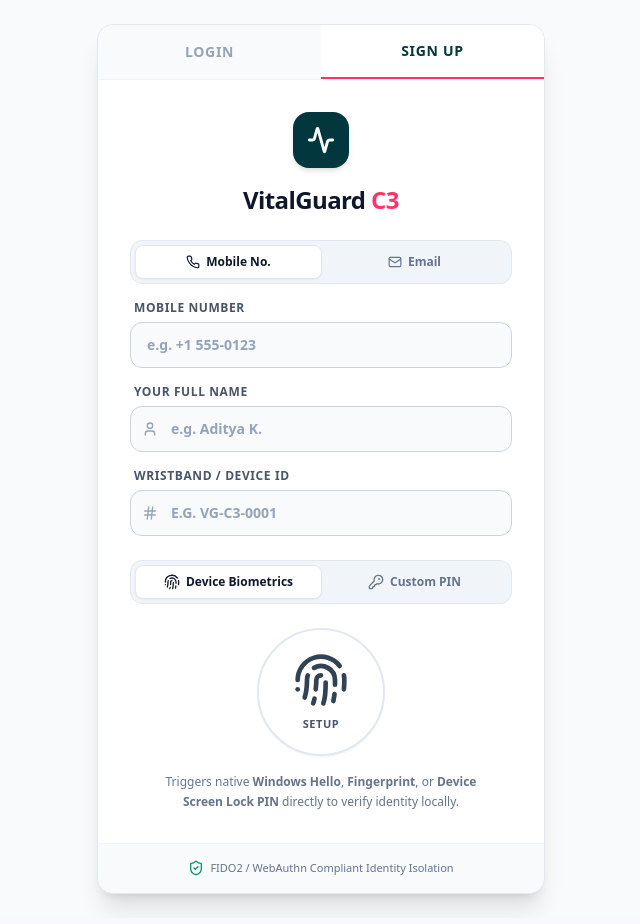
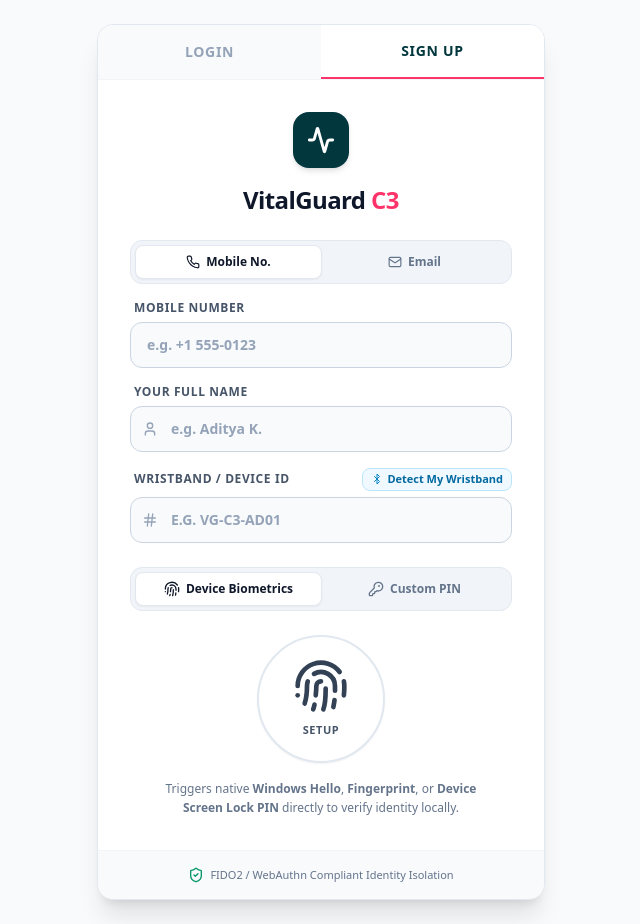
Before and after one commit to Aditya1kumbhar/vitalguard-c3, a Next.js app in the folder frontend/: page /login in a window 1280 px wide. Both pictures are taken after a click on the button "SIGN UP". Shown: the whole page, without its empty margins (319-959 px from the left). Built offline with nearby package versions, Linux system fonts and the light colour scheme.

Commit message:
feat(ble): Implement Option B auto-pairing, hardware MAC binding, and 1-to-1 account privacy enforcement

```diff
--- a/frontend/app/login/page.tsx
+++ b/frontend/app/login/page.tsx
@@ -1,7 +1,7 @@
 'use client';
 
 import React, { useState, useEffect } from 'react';
-import { ShieldCheck, Fingerprint, Activity, AlertCircle, KeyRound, CheckCircle2, User, Phone, Mail, Hash } from 'lucide-react';
+import { ShieldCheck, Fingerprint, Activity, AlertCircle, KeyRound, CheckCircle2, User, Phone, Mail, Hash, Bluetooth } from 'lucide-react';
 import { useAuth } from '../context/AuthContext';
 import PinPad from '../components/PinPad';
 import {
@@ -40,6 +40,8 @@ export default function LoginPage() {
   // Status & Feedback
   const [error, setError] = useState('');
   const [statusMessage, setStatusMessage] = useState('');
+  const [detectingBand, setDetectingBand] = useState(false);
+  const [bandDetectedMsg, setBandDetectedMsg] = useState('');
 
   useEffect(() => {
     isPlatformAuthenticatorAvailable().then(supported => setHasPlatformBiometrics(supported));
@@ -68,6 +70,62 @@ export default function LoginPage() {
   const validateLogin = () => {
     if (!identifier.trim()) return 'Please enter your Mobile No. or Email.';
     return null;
+  };
+
+  const handleDetectWristband = async () => {
+    setError('');
+    setBandDetectedMsg('');
+    playHaptic('click');
+    const nav = navigator as any;
+    if (!nav.bluetooth) {
+      setError('Web Bluetooth is not supported on this browser. Use Chrome (Desktop/Android) or type your Band ID manually.');
+      return;
+    }
+
+    setDetectingBand(true);
+    setStatusMessage('Scanning for nearby VitalGuard wristband...');
+
+    try {
+      const SERVICE_UUID = '4fafc201-1fb5-459e-8fcc-c5c9c331914b';
+      const DEVICE_ID_CHAR_UUID = 'beb5483e-36e1-4688-b7f5-ea07361b26a9';
+
+      const device = await nav.bluetooth.requestDevice({
+        filters: [{ namePrefix: 'VitalGuard' }],
+        optionalServices: [SERVICE_UUID],
+      });
+
+      setStatusMessage(`Found ${device.name || 'Wristband'}! Reading factory identity...`);
+
+      let detectedId = '';
+
+      try {
+        const server = await device.gatt.connect();
+        const service = await server.getPrimaryService(SERVICE_UUID);
+        const char = await service.getCharacteristic(DEVICE_ID_CHAR_UUID);
+        const val = await char.readValue();
+        detectedId = new TextDecoder().decode(val);
+        device.gatt.disconnect();
+      } catch (gattErr) {
+        if (device.name && device.name.includes('-')) {
+          const suffix = device.name.split('-')[1];
+          detectedId = `VG-C3-${suffix.toUpperCase()}`;
+        } else {
+          detectedId = device.name || 'VG-C3-0001';
+        }
+      }
+
+      setBandId(detectedId);
+      setBandDetectedMsg(`Device discovered & bound: ${detectedId}`);
+      setStatusMessage('');
+      playHaptic('pop');
+    } catch (err: any) {
+      if (err.name !== 'NotFoundError') {
+        setError(err.message || 'Failed to detect wristband.');
+      }
+      setStatusMessage('');
+    } finally {
+      setDetectingBand(false);
+    }
   };
 
   const handleSignupAuth = async () => {
@@ -461,19 +519,40 @@ export default function LoginPage() {
                   </div>
                 </div>
                 <div>
-                  <label className="block text-xs font-bold uppercase tracking-wider text-slate-600 mb-1.5 pl-1">
-                    Wristband / Device ID
-                  </label>
+                  <div className="flex items-center justify-between mb-1.5 pl-1">
+                    <label className="text-xs font-bold uppercase tracking-wider text-slate-600">
+                      Wristband / Device ID
+                    </label>
+                    <button
+                      type="button"
+                      onClick={handleDetectWristband}
+                      disabled={detectingBand}
+                      className="inline-flex items-center gap-1 text-[11px] font-bold text-sky-700 bg-sky-50 hover:bg-sky-100 border border-sky-200 px-2 py-0.5 rounded-lg transition-all shadow-xs"
+                      title="Auto-scan hardware MAC via Bluetooth"
+                    >
+                      <Bluetooth className={`w-3 h-3 ${detectingBand ? 'animate-pulse text-sky-500' : 'text-sky-600'}`} />
+                      <span>{detectingBand ? 'Detecting...' : 'Detect My Wristband'}</span>
+                    </button>
+                  </div>
                   <div className="relative">
                     <Hash className="absolute left-3 top-1/2 -translate-y-1/2 w-4 h-4 text-slate-400" />
                     <input
                       type="text"
                       value={bandId}
-                      onChange={(e) => setBandId(e.target.value)}
-                      placeholder="e.g. VG-C3-0001"
+                      onChange={(e) => {
+                        setBandId(e.target.value);
+                        setBandDetectedMsg('');
+                      }}
+                      placeholder="e.g. VG-C3-AD01"
                       className="w-full bg-slate-50 border border-slate-300 rounded-xl pl-10 pr-4 py-3 text-slate-900 placeholder-slate-400 focus:outline-none focus:border-[#01373D] focus:ring-2 focus:ring-[#01373D]/20 text-sm font-bold uppercase transition-all"
                     />
                   </div>
+                  {bandDetectedMsg && (
+                    <p className="text-[11px] font-semibold text-emerald-600 mt-1 pl-1 flex items-center gap-1">
+                      <CheckCircle2 className="w-3.5 h-3.5 text-emerald-500 shrink-0" />
+                      <span>{bandDetectedMsg}</span>
+                    </p>
+                  )}
                 </div>
               </>
             )}
--- a/frontend/hooks/useVitalStream.ts
+++ b/frontend/hooks/useVitalStream.ts
@@ -18,6 +18,7 @@ export interface TelemetryData {
 
 const SERVICE_UUID = '4fafc201-1fb5-459e-8fcc-c5c9c331914b';
 const CHARACTERISTIC_UUID = 'beb5483e-36e1-4688-b7f5-ea07361b26a8';
+const DEVICE_ID_CHAR_UUID = 'beb5483e-36e1-4688-b7f5-ea07361b26a9';
 
 export function useVitalStream(defaultWsUrl?: string) {
   const getDynamicWsUrl = () => {
@@ -83,13 +84,43 @@ export function useVitalStream(defaultWsUrl?: string) {
         alert('Web Bluetooth is not supported on this browser. Use Chrome (Desktop/Android) or Bluefy on iOS.');
         return;
       }
+
+      const session = await getSession();
+      const userBandId = session?.bandId;
+
       const device = await nav.bluetooth.requestDevice({
-        filters: [{ name: 'VitalGuard-Band' }, { namePrefix: 'VitalGuard' }],
+        filters: [{ namePrefix: 'VitalGuard' }],
         optionalServices: [SERVICE_UUID],
       });
       bleDeviceRef.current = device;
       const server = await device.gatt.connect();
       const service = await server.getPrimaryService(SERVICE_UUID);
+
+      // Enforce 1-to-1 Hardware Privacy: Validate this band belongs to this logged-in account
+      try {
+        const idChar = await service.getCharacteristic(DEVICE_ID_CHAR_UUID);
+        const idVal = await idChar.readValue();
+        const hardwareBandId = new TextDecoder().decode(idVal);
+
+        if (userBandId && hardwareBandId && hardwareBandId.toLowerCase() !== userBandId.toLowerCase()) {
+          device.gatt.disconnect();
+          alert(`Access Denied: This wristband (${hardwareBandId}) is bound to another user's account.\n\nYour registered band: ${userBandId}. Privacy protection active.`);
+          setMode('DISCONNECTED');
+          return;
+        }
+      } catch (idErr) {
+        // Name fallback check
+        if (userBandId && device.name && device.name.includes('-')) {
+          const suffix = device.name.split('-')[1];
+          if (!userBandId.toLowerCase().includes(suffix.toLowerCase())) {
+            device.gatt.disconnect();
+            alert(`Access Denied: This wristband (${device.name}) does not match your registered device (${userBandId}).`);
+            setMode('DISCONNECTED');
+            return;
+          }
+        }
+      }
+
       const characteristic = await service.getCharacteristic(CHARACTERISTIC_UUID);
       await characteristic.startNotifications();
       setMode('BLE');
```
Also changed, not shown: frontend/public/sw.js (+1 -1 lines), 1 other file (tests, documents, lock files or other folders).
